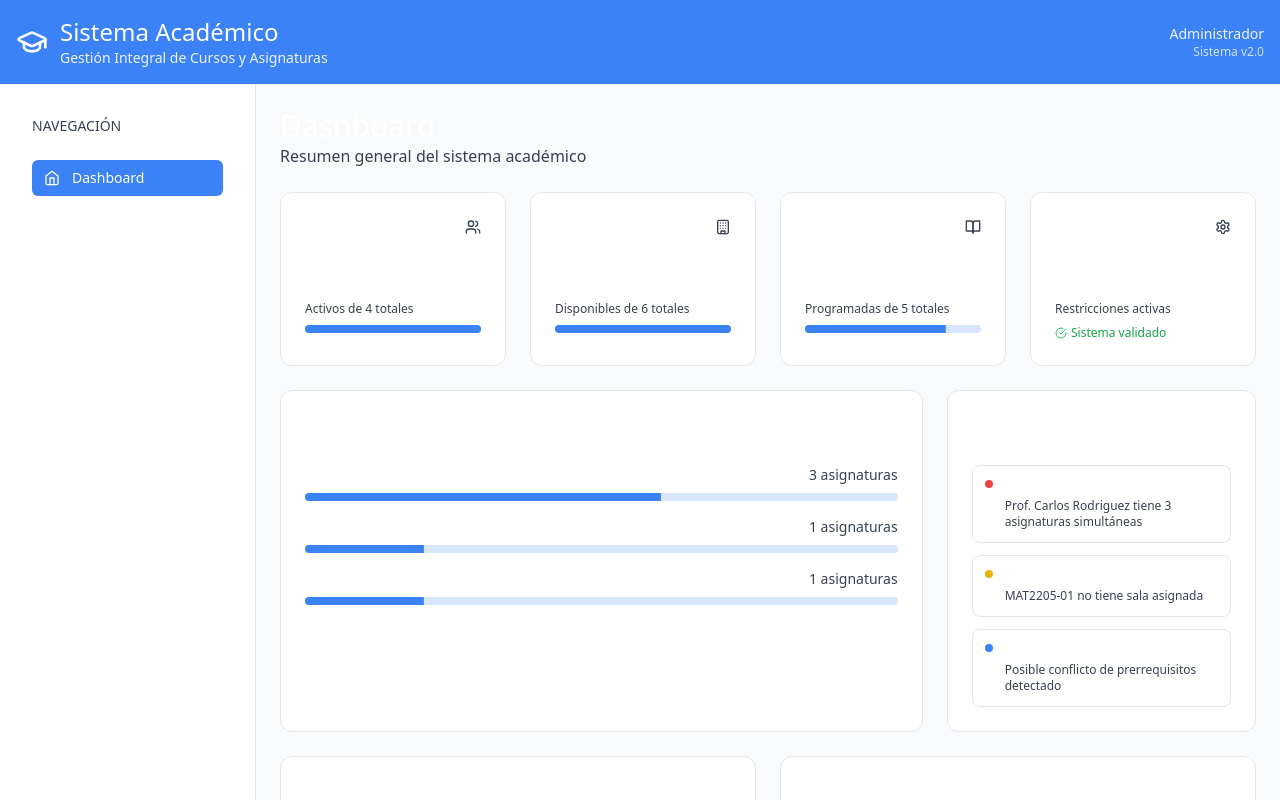
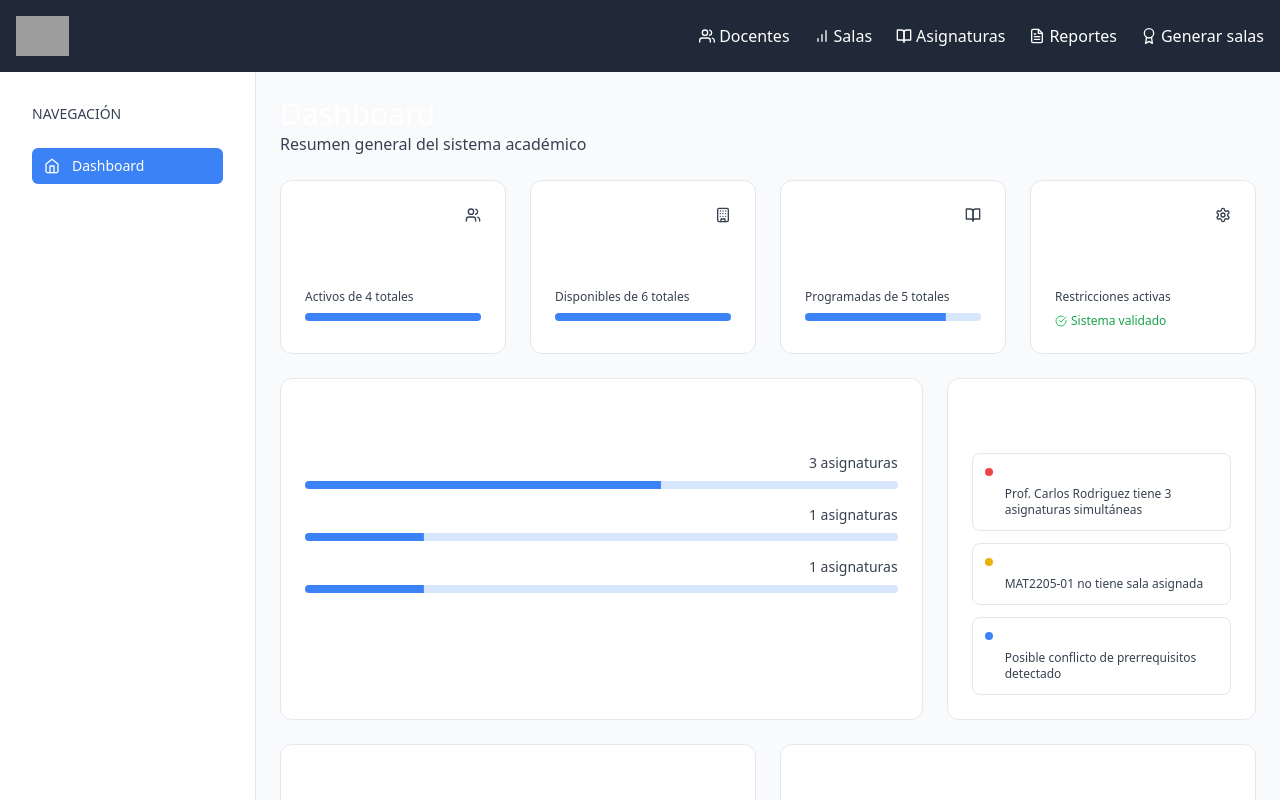
Before and after one commit to DoSafills/GestionDocenteUCT, a React (Vite) app in the folder Sistema_Basico/: page / in a window 1280 px wide. Shown: the top 800 px of the page. Built offline with nearby package versions, Linux system fonts and the light colour scheme; grey boxes are pictures that could not be loaded.

Commit message:
mejora en el header adaptandoce mejor a lo que era el header presente en nuestra vercion de figma

```diff
--- a/Sistema_Basico/index.html
+++ b/Sistema_Basico/index.html
@@ -7,7 +7,12 @@
     <title>Vite + React + TS</title>
   </head>
   <body>
+    <!-- Div exclusivo para Header -->
+    <div id="header"></div>
+
+    <!-- Div principal de la app -->
     <div id="root"></div>
+
     <script type="module" src="/src/main.tsx"></script>
   </body>
 </html>
--- a/Sistema_Basico/src/components/Header.tsx
+++ b/Sistema_Basico/src/components/Header.tsx
@@ -1,11 +1,45 @@
+import React from "react";
+import { FiUsers, FiBarChart, FiBookOpen, FiFileText, FiAward } from "react-icons/fi";
+import logo from "../img/logo.png"; // Importa la imagen desde src
+
 function Header() {
   return (
     <header className="bg-gray-800 text-white p-4 flex justify-between items-center">
-      <h2 className="text-lg font-bold">Dashboard</h2>
-      <div className="text-sm">
-        <span className="font-semibold">Administrador</span> <br />
-        <span className="text-gray-400">Sistema v2.0</span>
-      </div>
+      {/* Logo */}
+      <a href="index.php" className="flex items-center">
+        <img src={logo} alt="Logo" className="h-10 w-auto mr-2" />
+      </a>
+
+      {/* Menú de navegación */}
+      <nav>
+        <ul className="flex space-x-6">
+          <li>
+            <a href="equipo.php" className="flex items-center hover:text-green-400">
+              <FiUsers className="mr-1" /> Docentes
+            </a>
+          </li>
+          <li>
+            <a href="Historia.php" className="flex items-center hover:text-green-400">
+              <FiBarChart className="mr-1" /> Salas
+            </a>
+          </li>
+          <li>
+            <a href="Quienes.php" className="flex items-center hover:text-green-400">
+              <FiBookOpen className="mr-1" /> Asignaturas
+            </a>
+          </li>
+          <li>
+            <a href="Quienes.php" className="flex items-center hover:text-green-400">
+              <FiFileText className="mr-1" /> Reportes
+            </a>
+          </li>
+          <li>
+            <a href="Quienes.php" className="flex items-center hover:text-green-400">
+              <FiAward className="mr-1" /> Generar salas
+            </a>
+          </li>
+        </ul>
+      </nav>
     </header>
   );
 }
--- a/Sistema_Basico/src/components/Layout.tsx
+++ b/Sistema_Basico/src/components/Layout.tsx
@@ -1,3 +1,4 @@
+// src/components/Layout.tsx
 import type { ReactNode } from "react";
 import { Button } from "./ui/button";
 import { Card, CardContent } from "./ui/card";
@@ -10,6 +11,7 @@ import {
   GraduationCap,
   Calendar
 } from "lucide-react";
+import Header from "./Header"; // Importa tu Header real
 
 interface LayoutProps {
   children: ReactNode;
@@ -29,28 +31,11 @@ export function Layout({ children, currentPage, onPageChange }: LayoutProps) {
   ];
 
   return (
-    <div className="min-h-screen bg-background">
+    <div className="min-h-screen bg-background flex flex-col">
       {/* Header */}
-      <header className="bg-primary text-primary-foreground py-4 shadow-sm">
-        <div className="container mx-auto px-4">
-          <div className="flex items-center justify-between">
-            <div className="flex items-center space-x-3">
-              <GraduationCap className="w-8 h-8" />
-              <div>
-                <h1 className="text-2xl">Sistema Académico</h1>
-                <p className="text-sm opacity-90">Gestión Integral de Cursos y Asignaturas</p>
-              </div>
-            </div>
+      <Header />
 
-            <div className="text-right">
-              <p className="text-sm opacity-90">Administrador</p>
-              <p className="text-xs opacity-75">Sistema v2.0</p>
-            </div>
-          </div>
-        </div>
-      </header>
-
-      <div className="flex">
+      <div className="flex flex-1">
         {/* Sidebar */}
         <aside className="w-64 bg-card border-r min-h-[calc(100vh-80px)]">
           <Card className="m-4 border-0 shadow-none">
@@ -64,10 +49,11 @@ export function Layout({ children, currentPage, onPageChange }: LayoutProps) {
                   <Button
                     key={item.id}
                     variant={isActive ? "default" : "ghost"}
-                    className={`w-full justify-start gap-3 ${
-                      isActive ? "bg-primary text-primary-foreground" : ""
+                    className={`w-full justify-start gap-3 transition-colors duration-200 ${
+                      isActive ? "bg-primary text-primary-foreground" : "hover:bg-primary/10"
                     }`}
                     onClick={() => onPageChange(item.id)}
+                    aria-current={isActive ? "page" : undefined}
                   >
                     <Icon className="w-4 h-4" />
                     {item.label}
```
